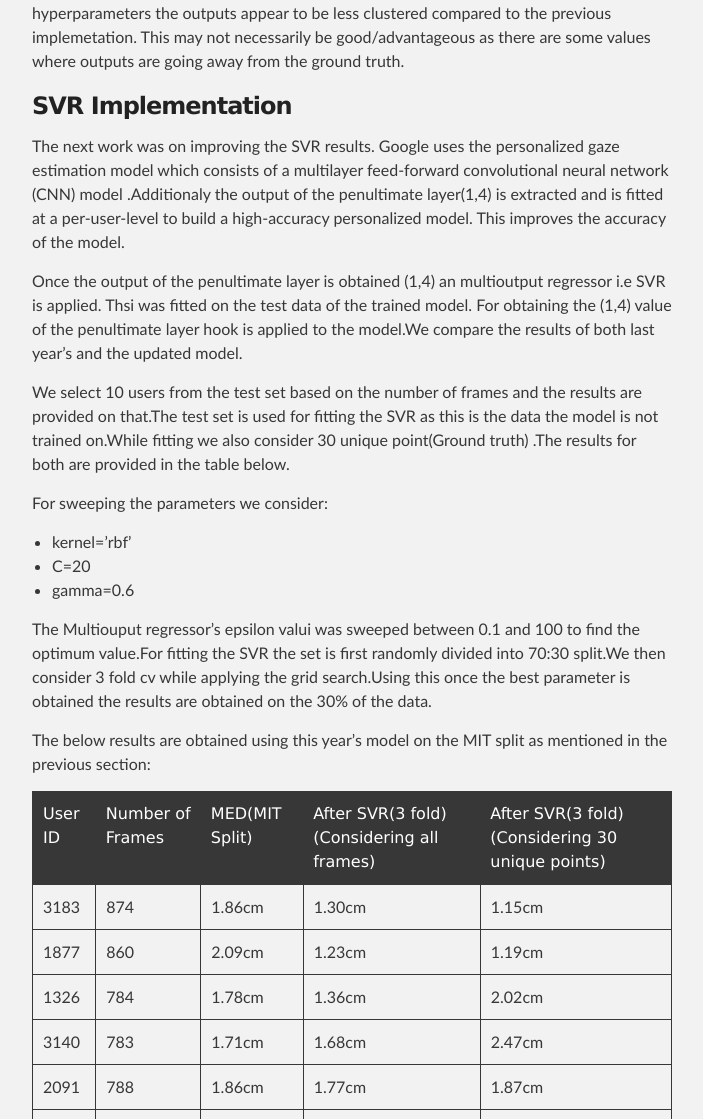
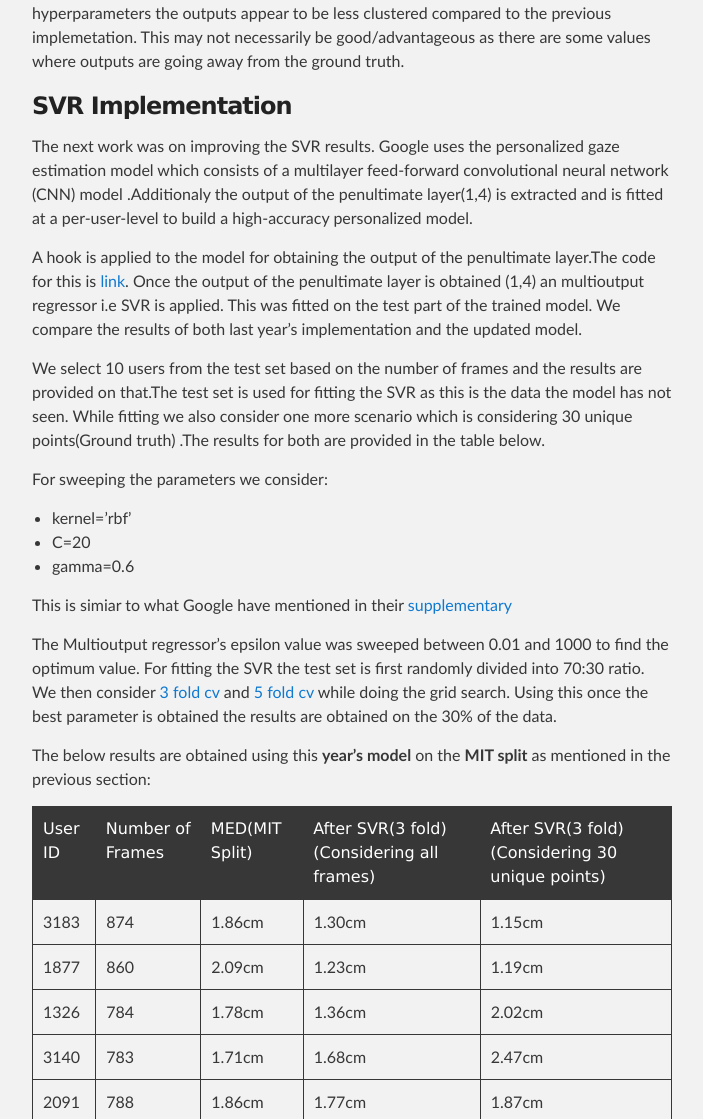
Before and after one commit to Abhinavvenkatadri/Eye-tracking-GSoC, a Jekyll site: the page built from docs/index.md, in a window 1280 px wide and 1400 px high, scrolled down 4785 px. Shown: the part 281-1400 px from the top of the window, without its empty margins (288-991 px from the left). Built offline with Jekyll 4.4.1, drawn with Linux system fonts in a browser that asks for light colours; some of the changed text lies outside the part shown.

Commit message:
Update index.md

```diff
--- a/docs/index.md
+++ b/docs/index.md
@@ -111,7 +111,7 @@
 
 ## Results
 
-### Comparison of Model
+### Comparison of the two Models
 
 After comparing last year's google split model with the updated implementation
 
@@ -126,16 +126,16 @@
 
 ![image](https://user-images.githubusercontent.com/52126773/189526759-5be8777c-bd45-4a94-8d8b-750f6776db0c.png)
 
-If we look at these 2 outputs,it could be interpreted that after changing the hyperparameters the outputs appear to be less clustered compared to the previous implemetation. This may not necessarily be good/advantageous as there are some values where outputs are going away from the ground truth.
+If we look at these 2 outputs, it could be interpreted that after changing the hyperparameters the outputs appear to be less clustered compared to the previous implemetation. This may not necessarily be good/advantageous as there are some values where outputs are going away from the ground truth.
 
 
 ### SVR Implementation
 
-The next work was on improving the SVR results.  Google uses the personalized gaze estimation model which consists of a multilayer feed-forward convolutional neural network (CNN) model .Additionaly the output of the penultimate layer(1,4) is extracted and is fitted at a per-user-level to build a high-accuracy personalized model. This improves the accuracy of the model.
+The next work was on improving the SVR results.  Google uses the personalized gaze estimation model which consists of a multilayer feed-forward convolutional neural network (CNN) model .Additionaly the output of the penultimate layer(1,4) is extracted and is fitted at a per-user-level to build a high-accuracy personalized model.
 
-Once the output of the penultimate layer is obtained (1,4) an multioutput regressor i.e SVR is applied. Thsi was fitted on the test data of the trained model. For obtaining the (1,4) value of the penultimate layer hook is applied to the model.We compare the results of both last year’s and the updated model.
+A hook is applied to the model for obtaining the output of the penultimate layer.The code for this is [link](https://github.com/Abhinavvenkatadri/Eye-tracking-GSoC/blob/main/SVR_Sweep/CSV_Creation(Penultimate%20and%20the%20GT).ipynb). Once the output of the penultimate layer is obtained (1,4) an multioutput regressor i.e SVR is applied. This was fitted on the test part of the trained model. We compare the results of both last year’s implementation and the updated model.
 
-We select 10 users from the test set based on the number of frames and the results are provided on that.The test set is used for fitting the SVR as this is the data the model is not trained on.While fitting we also consider 30 unique point(Ground truth) .The results for both are provided in the table below.
+We select 10 users from the test set based on the number of frames and the results are provided on that.The test set is used for fitting the SVR as this is the data the model has not seen. While fitting we also consider one more scenario which is considering 30 unique points(Ground truth) .The results for both are provided in the table below.
 
 For sweeping the parameters we consider:
 
@@ -143,9 +143,11 @@
 *   C=20
 *   gamma=0.6
 
-The Multiouput regressor's epsilon valui was sweeped between 0.1 and 100 to find the optimum value.For fitting the SVR the set is first randomly divided into 70:30 split.We then consider 3 fold cv while applying the grid search.Using this once the best parameter is obtained the results are obtained on the 30% of the data.
+This is simiar to what Google have mentioned in their [supplementary](https://static-content.springer.com/esm/art%3A10.1038%2Fs41467-020-18360-5/MediaObjects/41467_2020_18360_MOESM1_ESM.pdf)
 
-The below results are obtained using  this year’s model on the MIT split as mentioned in the previous section:
+The Multioutput regressor's epsilon value was sweeped between 0.01 and 1000 to find the optimum value. For fitting the SVR the test set is first randomly divided into 70:30 ratio. We then consider [3 fold cv](https://github.com/Abhinavvenkatadri/Eye-tracking-GSoC/blob/main/SVR_Sweep/SVR_Sweep_cv3.ipynb) and [5 fold cv](https://github.com/Abhinavvenkatadri/Eye-tracking-GSoC/blob/main/SVR_Sweep/SVR_Sweep_cv5.ipynb) while doing the grid search. Using this once the best parameter is obtained the results are obtained on the 30% of the data.
+
+The below results are obtained using this **year’s model** on the **MIT split** as mentioned in the previous section:
 
 | User ID | Number of Frames | MED(MIT Split) | After SVR(3 fold)(Considering all frames) | After SVR(3 fold)(Considering 30 unique points) |
 |---------|------------------|----------------|-------------------------------------------|-------------------------------------------------|
@@ -160,18 +162,20 @@
 | 2833    | 796              | 1.68cm         | 1.61cm                                    | 2.42cm                                          |
 | 2078    | 786              | 1.23cm         | 0.98cm                                    | 1.11cm                                          |
 
+
 The CSV files generated for each user which contains their ID , Penultimate Layer Output and the Ground Truth can be [accessed here](https://github.com/Abhinavvenkatadri/Eye-tracking-GSoC/tree/main/Users_MIT/CSVs_MIT_Dinesh)
 
 The code for generating the CSVs file is [link](https://github.com/Abhinavvenkatadri/Eye-tracking-GSoC/blob/main/SVR_Sweep/CSV_Creation(Penultimate%20and%20the%20GT).ipynb)
 
 The code for generating unique points is [link](https://github.com/Abhinavvenkatadri/Eye-tracking-GSoC/blob/main/SVR_Sweep/Unique_points_creation.py)
 
-#### Analyzing:
+#### Analysis:
 
-Out of all the users the loss is minimum in User ID 2078 which is 1.03cm if we consider all the frames for training and User ID 2301 which is 1.16cm if we consider only 30 unique points for training.The most decrease in loss is for ID 1877 which is around 35%
-The average loss before (considering all the frames) is 1.78cm and the loss after SVR was applied was 1.43(Considering all the frames) and 1.76cm respectively(Considering 30 unique frames).This shows that there is an overall improvement of around 20%.
+Out of all the users the loss is minimum in User ID 2078 which is 0.982cm if we consider all the frames for training and User ID 2301 which is 0.99cm if we consider only 30 unique points for training. The most decrease in loss is for ID 2301 which is around 35%.
+The average loss before (considering all the frames) is 1.82cm and the loss after SVR was applied was 1.47cm(Considering all the frames) and 1.76cm respectively(Considering 30 unique frames). This shows that there is an overall improvement of around 19%.
 
-The below results are obtained using  last year’s model on the MIT split as mentioned in the previous section:
+
+The below results are obtained using  **last year’s model** on the **MIT split** as mentioned in the previous section:
 
 | User ID | Number of Frames | MED(MIT Split) | After SVR(3 fold)(Considering all frames) | After SVR(3 fold)(Considering 30 unique points) |
 |---------|------------------|----------------|-------------------------------------------|-------------------------------------------------|
@@ -186,7 +190,7 @@
 | 2833    | 796              | 1.71cm         | 1.56cm                                    | 1.88cm                                          |
 | 2078    | 786              | 1.22cm         | 1.03cm                                    | 1.38cm                                          |
 
-These results ara obtained after extracting the output of the penultimate layer of the model(1,4) then applying SVR to find the ground truth.
+These results as mentioned above are obtained after extracting the output of the penultimate layer of the model (1,4) then applying SVR to find the ground truth.
 
 The CSV files generated for each user which contains their ID , Penultimate Layer Output and the Ground Truth can be [accessed here](https://github.com/Abhinavvenkatadri/Eye-tracking-GSoC/tree/main/Users_MIT)
 
@@ -194,15 +198,17 @@
 
 The code for generating unique points is [link](https://github.com/Abhinavvenkatadri/Eye-tracking-GSoC/blob/main/SVR_Sweep/Unique_points_creation.py)
 
-#### Analyzing:
+#### Analysis:
 
-Out of all the users the loss is minimum in User ID 2078 which is 1.03cm if we consider all the frames for training and User ID 2301 which is 1.16cm if we consider only 30 unique points for training.The most decrease in loss is for ID 1877 which is around 35%
+Out of all the users the loss is minimum in User ID 2078 which is 1.03cm if we consider all the frames for training and User ID 2301 which is 1.16cm if we consider only 30 unique points for training.The most decrease in loss is for ID 1877 which is around 35%.
 
-The average loss before (considering all the frames) is 1.78cm and the loss after SVR was applied was 1.43(Considering all the frames) and 1.76cm respectively(Considering 30 unique frames).This shows that there is an overall improvement of around 20%.
+The average loss before (considering all the frames) is 1.78cm and the loss after SVR was applied was 1.43(Considering all the frames) and 1.76cm respectively(Considering 30 unique frames). This shows that there is an overall improvement of around 20%.
+
+Hence if we compare the decrease in loss of both the models trained on MIT Split there is a decrease of around 20% in Error(cm) after applying SVR.
 
 ### Comparison of Model(Google Split)
 
-Next the model was trained on google split with the same changes in the parameter.10 individuals have been selected with maximum number of frames in the train test and val set for experimentation.
+Next the model was trained on google split with the same changes in the parameter. 10 individuals have been selected with maximum number of frames in the train test and val set for experimentation.
 
 The results after comparing with previous year’s model is mentioned below.
 
@@ -219,7 +225,7 @@
 | 2015    | 947              | 1.15cm                      | 1.38cm                                   |
 | 1046    | 946              | 1.25cm                      | 1.24cm                                   |
 
-Here some of those points are leaked, but so it is and they are common to both models. This will be cleaned up in future work
+Here some of the points are leaked i.e they are present in both the train and the test set, but so it is and they are common to both models. This will be cleaned up in future work
 
 ## Experimentations
 
@@ -232,7 +238,7 @@
 | Split in %  | 79%       | 11.8        | 8.2%      |
 | Error       |           | 1.6357094cm | 1.6270329 |
 
-This was not included and compared with previous implementation as the Train/test/Val set ratio was different and if tested each other's set would lead to some leak in the frames.This could further be extended to further visualise the outputs
+This was not included and compared with the previous implementation as the Train/Test/Val  ratio is different and if tested on each other's set would lead to some leak in the frames. Also, the number of Images in train set differs by a lot and could This could further be extended to further visualise the outputs and try improving the model.
 
 #### App
 
```
